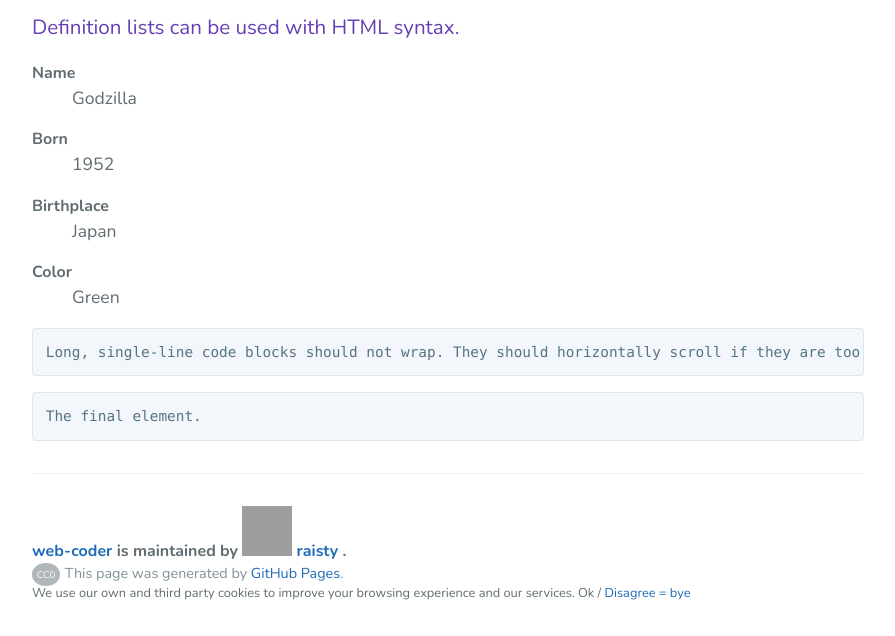
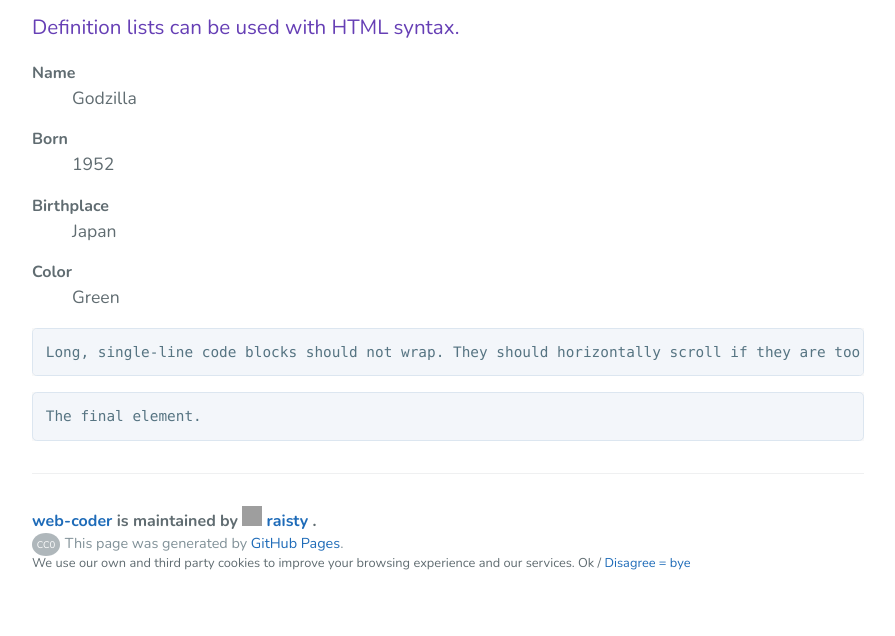
Before and after one commit to raisty/web-coder, a Jekyll site: the page built from index.md, in a window 1280 px wide. Shown: the part 4023-4659 px from the top of the page, without its empty margins (192-1087 px from the left). Built offline with Jekyll 4.4.1, drawn with Linux system fonts in a browser that asks for light colours; after the commit the page ends 4629 px from its top, so only the background shows below that; grey boxes are pictures that could not be loaded.

Commit message:
Gravatar
Smaller gravatar

```diff
--- a/_sass/jekyll-theme-coder.scss
+++ b/_sass/jekyll-theme-coder.scss
@@ -410,8 +410,8 @@ nav {
   }
 
   img.gravatar {
-    width: 50px;
-    height: 50px;
+    width: 20px;
+    height: 20px;
   }
 
   .license {
```
